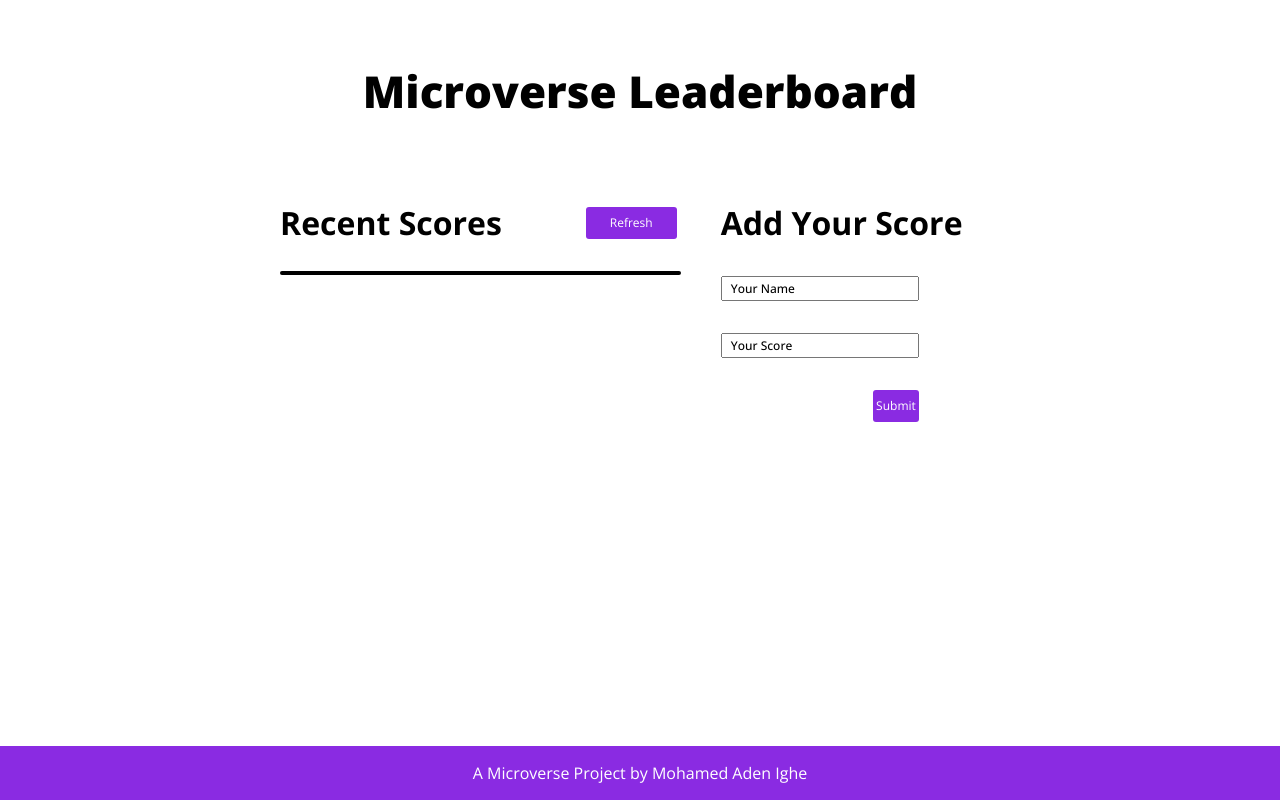
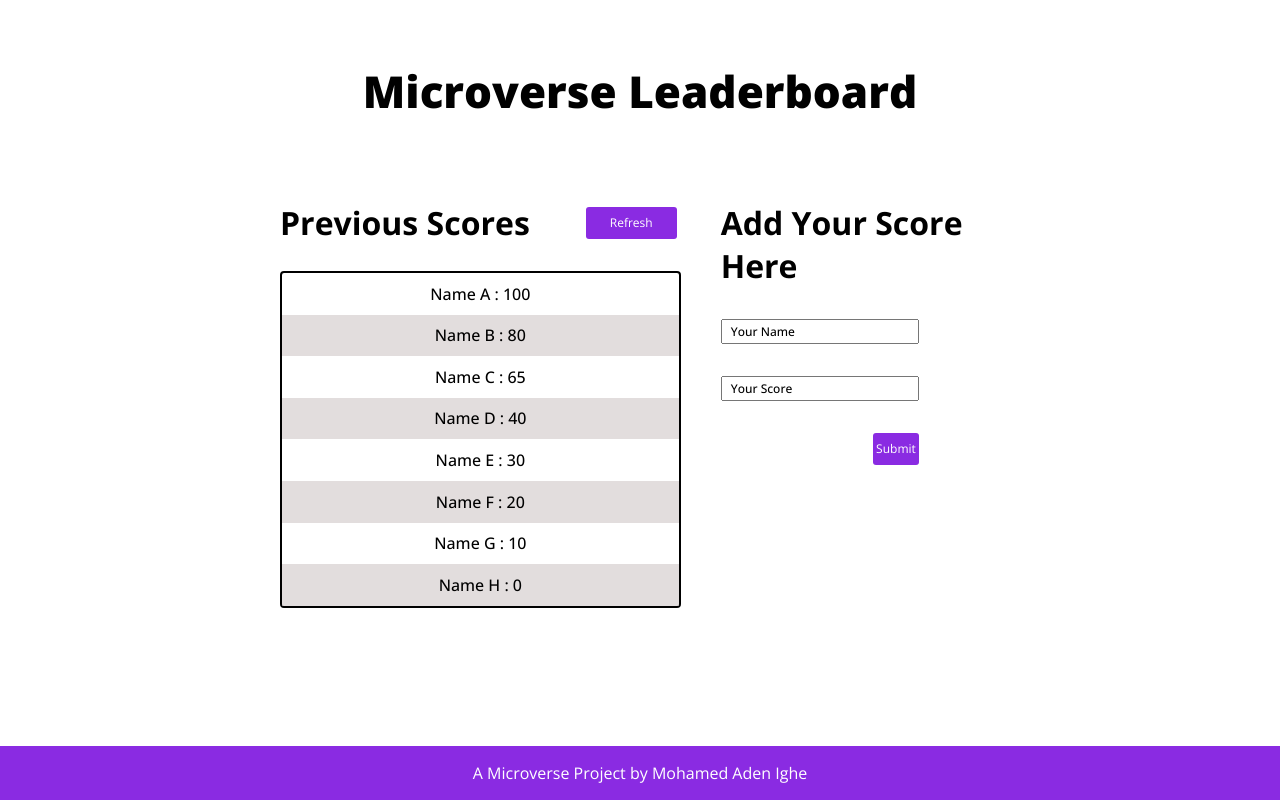
Before and after one commit to katarighe/microverse-leaderboard, a website built with webpack: page src/index.html in a window 1280 px wide. Built offline with nearby package versions, Linux system fonts and the light colour scheme.

```diff
--- a/src/index.html
+++ b/src/index.html
@@ -10,20 +10,29 @@
     <meta name='viewport' content='width=device-width, initial-scale=1'>
     <link rel='stylesheet' type='text/css' media='screen' href='style.css'>
     <script src='index.js'></script>
-<script defer src="index.bundle.js"></script></head>
+</head>
 <body>
     <h1>Microverse Leaderboard</h1>
     <main>
         <section class="left-class">
             <header class="left-header">
-                <h2 class="left-head">Recent Scores</h2>
+                <h2 class="left-head">Previous Scores</h2>
                 <button class="button">Refresh</button>
             </header>
-            <ul class="list-score"></ul>
+            <ul class="list-score">
+                <li class="item">Name A : 100</li>
+                <li class="item">Name B : 80</li>
+                <li class="item">Name C : 65</li>
+                <li class="item">Name D : 40</li>
+                <li class="item">Name E : 30</li>
+                <li class="item">Name F : 20</li>
+                <li class="item">Name G : 10</li>
+                <li class="item">Name H : 0</li>
+            </ul>
         </section>
         <section class="right-class">
-            <h2 class="right-heading">Add Your Score</h2>
-            <form action="#">
+            <h2 class="right-heading">Add Your Score Here</h2>
+            <form>
                 <input type="text" id="name" name="name" placeholder="Your Name" /> <br />
                 <input type="number" id="score" name="score" placeholder="Your Score" /> <br />
                 <input type="submit" id="submit-button" value="Submit" />
```
Also changed, not shown: dist/index.html.
